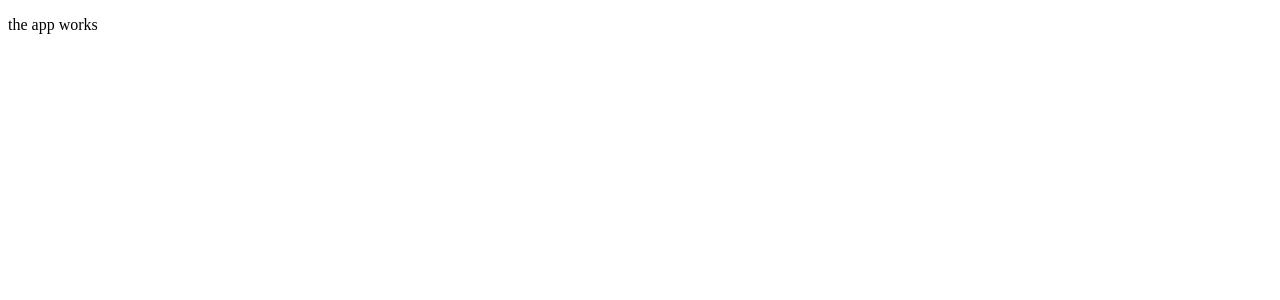
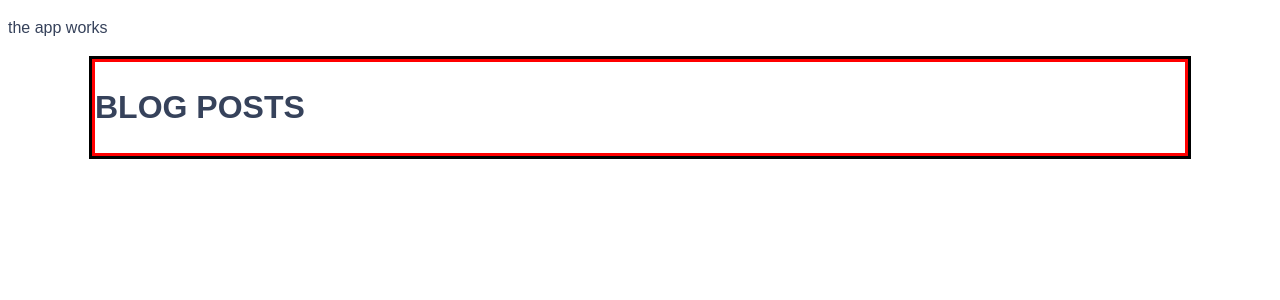
Before and after one commit to evagolabek/login-page-Angular, an Angular app: page / in a window 1280 px wide. Shown: the top 300 px of the page. Built offline with nearby package versions, Linux system fonts and the light colour scheme.

Commit message:
grid and grid row

```diff
--- a/src/app/app.component.html
+++ b/src/app/app.component.html
@@ -1,2 +1,3 @@
 <p>the app works</p>
+<app-blog></app-blog>
 <router-outlet></router-outlet>
--- a/src/app/blog/blog.component.css
+++ b/src/app/blog/blog.component.css
@@ -0,0 +1,28 @@
+div {
+  display: block;
+}
+
+.grid {
+  position: relative;
+  margin-right: auto;
+  margin-left: auto;
+  padding-right: 16px;
+  max-width: 1080px;
+  width: 100%;
+  border: 3px solid black;
+  }
+
+.grid_row {
+  display: -webkit-box;
+  display: -ms-flexbox;
+  display: flex;
+  margin-right: -16px;
+  /* margin-left: -16px; */
+  -ms-flex-wrap: wrap;
+  flex-wrap: wrap;
+  -webkit-box-orient: horizontal;
+  -webkit-box-direction: normal;
+  -ms-flex-direction: row;
+  flex-direction: row;
+  border: 3px solid red;
+}
--- a/src/app/blog/blog.component.html
+++ b/src/app/blog/blog.component.html
@@ -1,3 +1,5 @@
-<p>
-  blog works!
-</p>
+<div class="grid">
+  <div class="grid_row">
+     <h1>BLOG POSTS</h1>
+  </div>
+</div>
--- a/src/styles.css
+++ b/src/styles.css
@@ -1 +1,8 @@
 /* You can add global styles to this file, and also import other style files */
+
+body {
+color: #36425b;
+font-family: Nunito,sans-serif;
+font-size: 16px;
+line-height: 1.5;
+}
```
